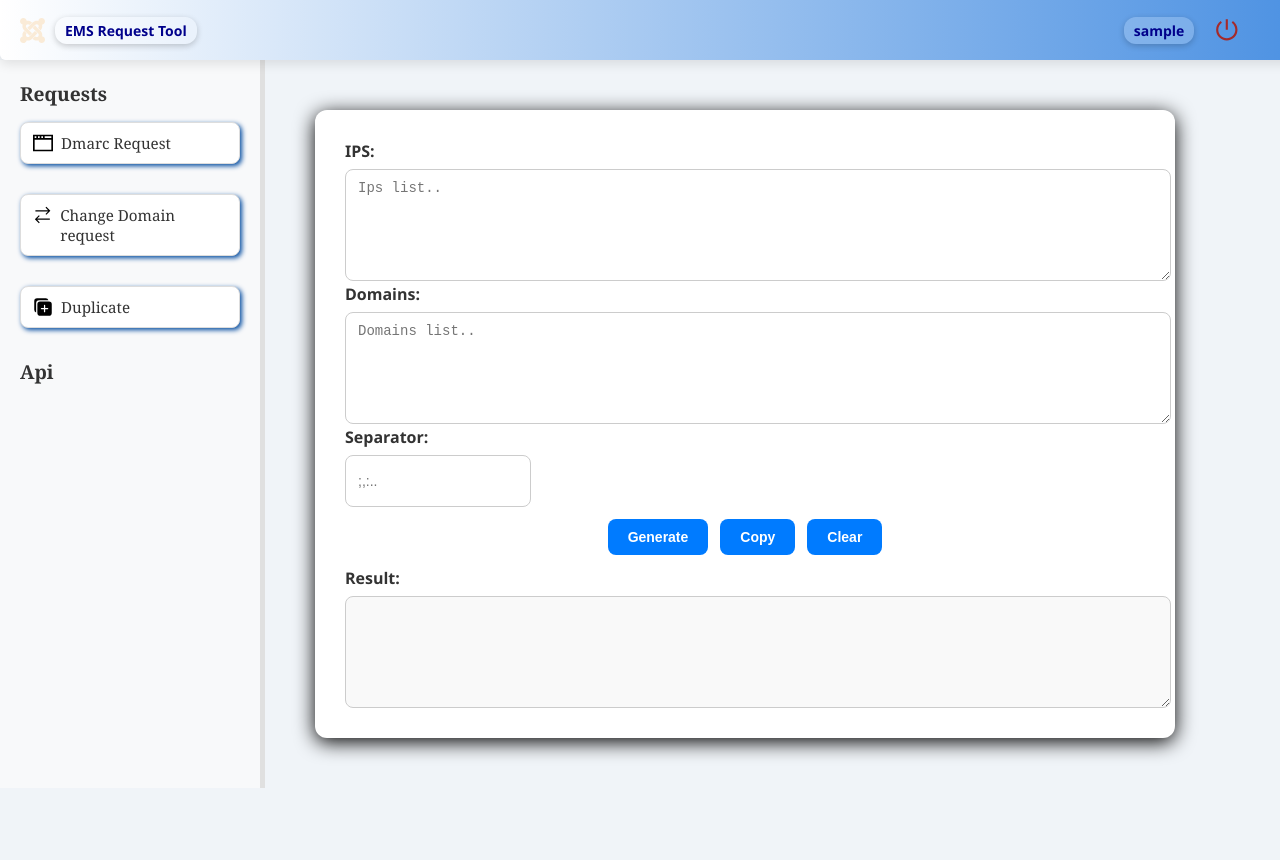
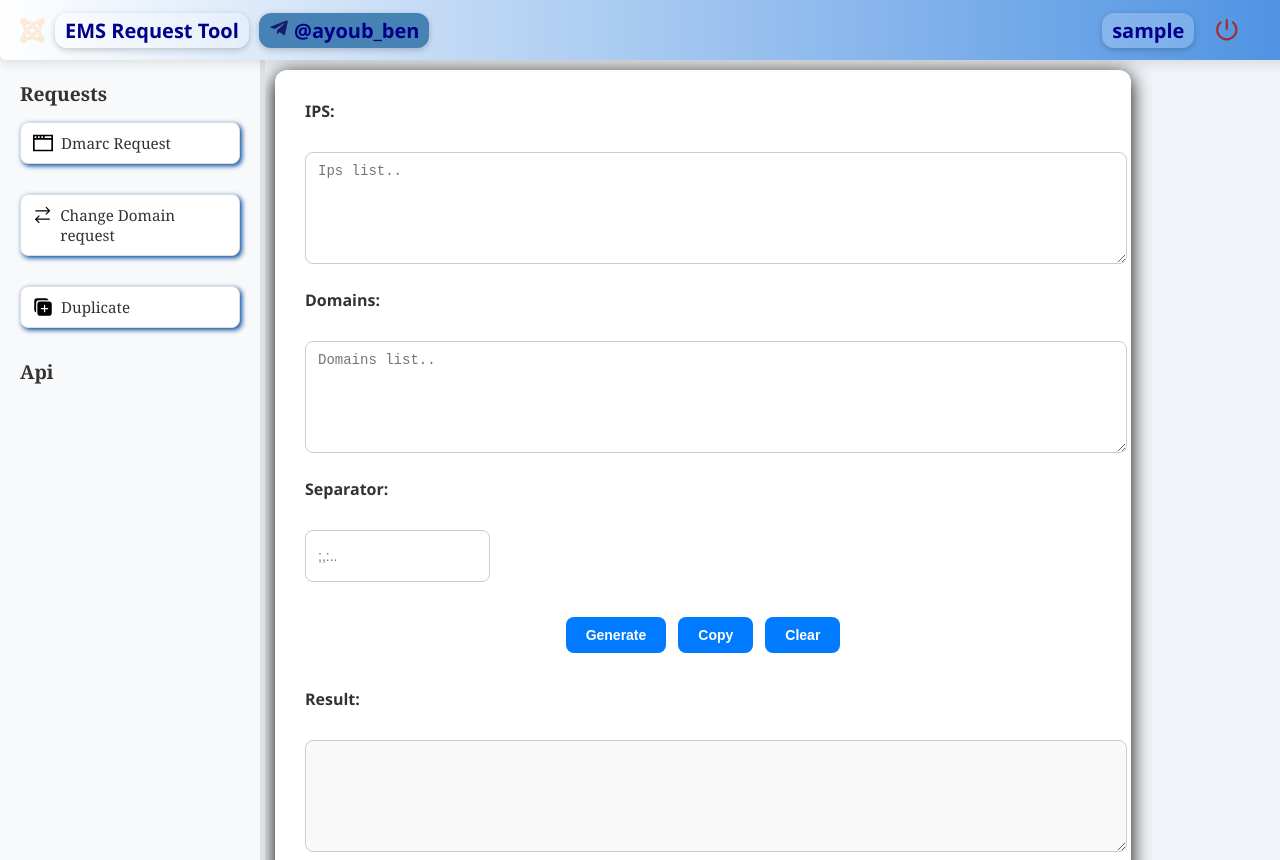
Before and after one commit to benchaayabayoub/Requests-tool, a React (Create React App) app in the folder frontend/: page /homee in a window 1280 px wide. Before the commit the page ends 800 px from the top, so only its background shows below. Built offline with nearby package versions, Linux system fonts and the light colour scheme; sample sign-in values are in the browser's storage.

Commit message:
derniere modification

```diff
--- a/frontend/src/composants/Composant.module.css
+++ b/frontend/src/composants/Composant.module.css
@@ -1,12 +1,12 @@
 .divGlobal {
-  max-width: 800px;
+  width: 80%;
   padding: 30px;
   background-color: #ffffff;
   border-radius: 12px;
   box-shadow: 0 4px 20px black;   /* rgba(0, 0, 0, 0.1);  */
   display: flex;
   flex-direction: column;
-  gap: 2px;
+  gap: 25px;
   font-family: 'Segoe UI', Tahoma, Geneva, Verdana, sans-serif;
 }
 
--- a/frontend/src/composants/Dmarc.module.css
+++ b/frontend/src/composants/Dmarc.module.css
@@ -3,7 +3,8 @@ body, html, #root {
 }
 
 .divGlobal{
-    max-width: 800px;
+
+    width: 80%;
     background-color:  white;
     gap:20px;
     border: 1px solid;
--- a/frontend/src/composants/Duplicate.module.css
+++ b/frontend/src/composants/Duplicate.module.css
@@ -1,12 +1,12 @@
 .divGlobal {
-  max-width: 800px;
+  width: 80%;
   padding: 30px;
   background-color: #ffffff;
   border-radius: 12px;
   box-shadow: 0 4px 20px black;   /* rgba(0, 0, 0, 0.1);  */
   display: flex;
   flex-direction: column;
-  gap: 2px;
+  gap: 25px;
   font-family: 'Segoe UI', Tahoma, Geneva, Verdana, sans-serif;
 }
 
--- a/frontend/src/composants/Home.js
+++ b/frontend/src/composants/Home.js
@@ -8,6 +8,7 @@ import { LiaExchangeAltSolid } from "react-icons/lia";
 import { GrDomain } from "react-icons/gr";
 import { SiJoomla } from "react-icons/si";
 import { RiShutDownLine } from "react-icons/ri";
+import { FaTelegramPlane } from "react-icons/fa";
 import { useNavigate } from "react-router-dom";
 
 export default function Home(){
@@ -40,6 +41,9 @@ export default function Home(){
         navigate("/connexionn");
     }
 
+    const contactUs=()=>{
+      window.open("https://t.me/ayoub_ben", "_blank", "noopener,noreferrer");
+    }
 
     return(
         <>
@@ -48,6 +52,7 @@ export default function Home(){
             <div className={styles.leftPart}>
             <SiJoomla className={styles.iconeheader}/>
             <span>EMS Request Tool</span>
+            <span style={{cursor:"pointer",backgroundColor:"#4682B4"}} onClick={contactUs}><FaTelegramPlane className={styles.iconContact}/>  @ayoub_ben</span>
             </div>
             <div className={styles.rightPart}>
             <span>{nomUser}</span>
@@ -55,9 +60,10 @@ export default function Home(){
             </div>
         </header>
 
-        <div style={{width:"100%" ,display:"flex"}}>
+        <div className={styles.divGlobal}>
 
         <aside className={styles.menugauche}>
+
             <section>Requests</section>
                 <nav>
                     <ul>
@@ -77,10 +83,13 @@ export default function Home(){
 
                 </nav>
             <section>Api</section>
+
+
+
         </aside>
 
 
-        <main style={{alignItems:"center",flex:"1",padding:"50px"}}>
+        <main style={{flex:"1",padding:"10px",overflowY: "auto"}}>
         {composantAffiche==="Dmarc" && <Dmarc/>}
         {composantAffiche==="ChangeDomain" && <ChangeDomain/>}
         {composantAffiche==="Duplicate" && <Duplicate/>}
--- a/frontend/src/composants/Home.module.css
+++ b/frontend/src/composants/Home.module.css
@@ -25,6 +25,7 @@
   justify-content: space-between;
   gap: 10px;
 
+
 }
 
 .rightPart{
@@ -43,6 +44,14 @@
 }
 
 
+.divGlobal{
+  display: flex;
+  width:100%;
+  height: 100vh;
+
+
+}
+
 
 .menugauche {
   width: 220px;
@@ -50,7 +59,9 @@
   border-right: 5px solid #e0e0e0;   /* séparation nette */
   padding: 20px;
   font-family: Cambria, Cochin, Georgia, Times, 'Times New Roman', serif;
-  align-self: stretch; /* s'étire sur toute la hauteur du parent flex */
+
+
+
 }
 
 .menugauche section {
@@ -133,11 +144,18 @@
 }
 
 
+.iconContact{
+  color: midnightblue;
+  font-size: 20px;
+}
+
+
+
 header span {
-  font-size: 14px;
+  font-size: 20px;
   font-weight: 600;
   color: darkblue;
-  background-color: rgba(255, 255, 255, 0.2);
+  background-color:rgba(255, 255, 255, 0.2);
   padding: 4px 10px;
   border-radius: 12px;
   box-shadow: 0 2px 6px rgba(0,0,0,0.2);
@@ -145,7 +163,14 @@ header span {
 }
 
 header span:hover{
-  background-color: rgba(255, 255, 255, 0.3);
+  background-color: rgba(255, 255, 255, 0.9);
   transform: translateY(-1px);
 
 }
+
+
+.contact{
+  display: flex;
+  flex-direction: column;
+  justify-content: space-between;
+}
--- a/frontend/src/composants/Inscription.module.css
+++ b/frontend/src/composants/Inscription.module.css
@@ -15,6 +15,7 @@ body{
     font-family: 'Segoe UI', Tahoma, Geneva, Verdana, sans-serif;
     margin: 20px auto;
 }
+
 
 
 .formm h2{
@@ -41,11 +42,13 @@ body{
      input[type="email"],
      input[type="password"]{
 
+    background-color: transparent;
+    border: none;
+    border-bottom:1px solid #cccccc;
+    outline: none;
     padding: 10px 12px;
     width:50%;
     height: 30px;
-    border: 1px solid #cccccc;
-    border-radius: 8px;
     font-size: 14px;
     transition: box-shadow 0.1s, border-color 0.8s;
 }
@@ -54,15 +57,15 @@ body{
      input[type="email"]:hover,
      input[type="password"]:hover{
 
-     border-color: #007bff;
+     border-bottom-color: #007bff;
 }
 
 .formm input[type="text"]:focus,
      input[type="email"]:focus,
      input[type="password"]:focus{
 
-    box-shadow: 0 0 5px rgba(0, 123, 255, 0.3);
-    border-color: #007bff;
+    box-shadow: 0 3px 5px -2px rgba(0, 123, 255, 0.3);
+    border-bottom-color: #007bff;
     outline: none;
 }
 
```
Also changed, not shown: 1 other file (tests, documents, lock files or other folders).
